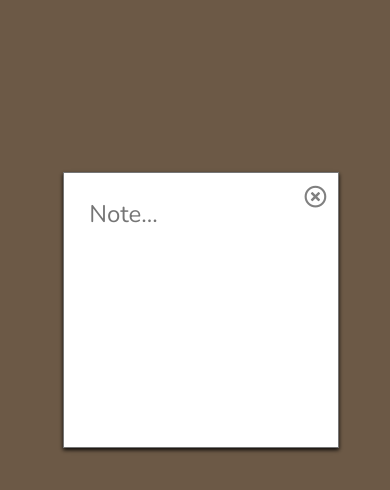
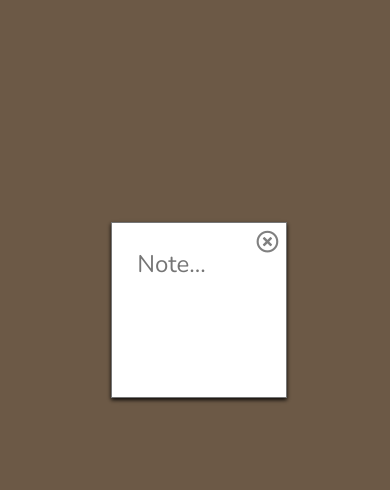
Before and after one commit to ShevtsovAlexander/Sticky-Notes, a plain HTML site: page index.html in a window 390 px wide. Shown: the part 112-602 px from the top of the page. Drawn offline with nearby package versions, Linux system fonts and the light colour scheme.

Commit message:
Update index.css

```diff
--- a/index.css
+++ b/index.css
@@ -12,7 +12,7 @@ body {
 	position: relative;
 }
 
-button{
+button {
 	padding: 8px;
 	outline: none;
 	cursor: pointer;
@@ -22,15 +22,15 @@ button{
 	border: 1px solid lightgray;
 
   }
-  button:hover{
+  button:hover {
 	color: white;
-	background-color: rgba(0, 0, 0, 0.1);
+	background-color: transparent;
   }
 
  #modal {
 	position: fixed;
 	z-index: 1;
-	width: 100%;
+	width: 100vw;
 	min-height: 100vh;
 	background-color: rgba(0, 0, 0, 0.5);
  }
@@ -45,14 +45,14 @@ button{
 	align-items: center;
   }
 
-#inner_modal{
+#inner_modal {
 	display: flex;
 	justify-content: center;
 	align-items: center;
 	min-height: 100vh;
   }
 
-#inner_modal textarea{
+#inner_modal textarea {
 	width: 276px;
 	height: 276px;
 	padding: 25px;
@@ -62,11 +62,12 @@ button{
 	font-family: inherit;
 	box-shadow: 0px 2px 4px 0px rgba(0, 0, 0, 0.9);
   }
+
 .container {
 	width: 100%;
 	margin: auto;
 }
-#inner_modal i{
+#inner_modal i {
 	font-size: 1.4rem;
 	color: gray;
 	cursor: pointer;
@@ -74,20 +75,20 @@ button{
 	margin-left: -35px;
 	transition: 0.5s ease-in-out;
   }
-  #inner_modal i:hover{
+  #inner_modal i:hover {
 	color: lightgray;
   }
 
   .fas.fa-sticky-note{
 	color: #c2ff3d;
   }
-  #all_notes{
+  #all_notes {
 	display: flex;
 	justify-content: center;
 	flex-wrap: wrap;
 	padding-top: 10%;
   }
-  .note{
+  .note {
 	width:300px;
 	height: 300px;
 	transition: 2s;
@@ -106,13 +107,13 @@ button{
 	cursor: pointer;
 	text-shadow: 1px 1px #BBB;
   }
-  @media(max-width:1280px){
+  @media(max-width:1280px) {
 	.container{
 	  width: 100%;
 	}
   }
 
-  @media(max-width:768px){
+  @media(max-width:768px) {
 	#header{
 	  padding: 20px;
 	  gap: 10px;
@@ -120,4 +121,17 @@ button{
 	  align-items: center;
 	  text-align: center;
 	}
+	#inner_modal textarea {
+	width: 176px;
+	height: 176px;
+	padding: 25px;
+
   }
+  #inner_modal i {
+	font-size: 1.4rem;
+	color: gray;
+	cursor: pointer;
+	margin-top: -135px;
+	margin-left: -31px;
+  }
+  }
```
